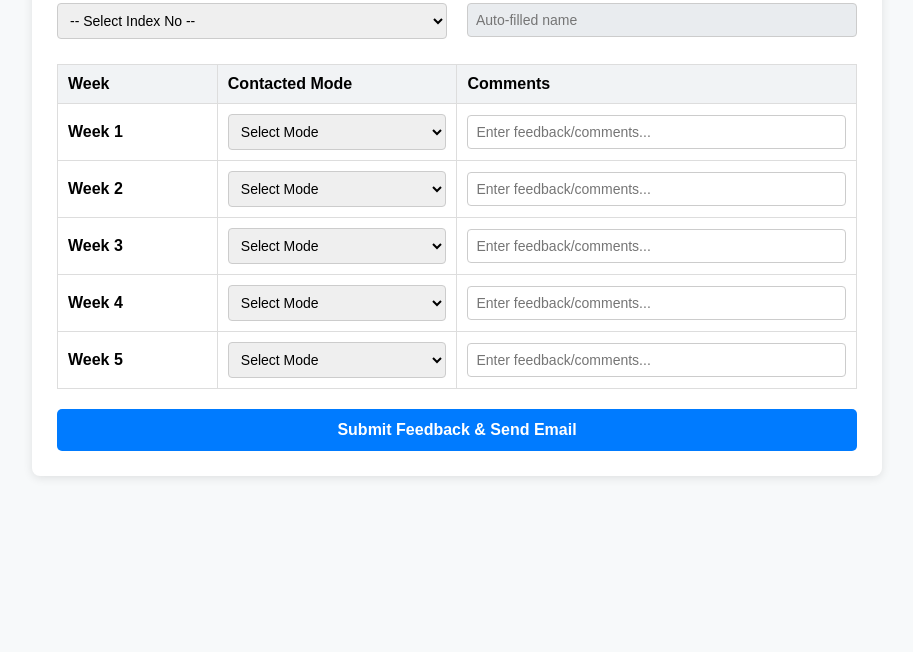
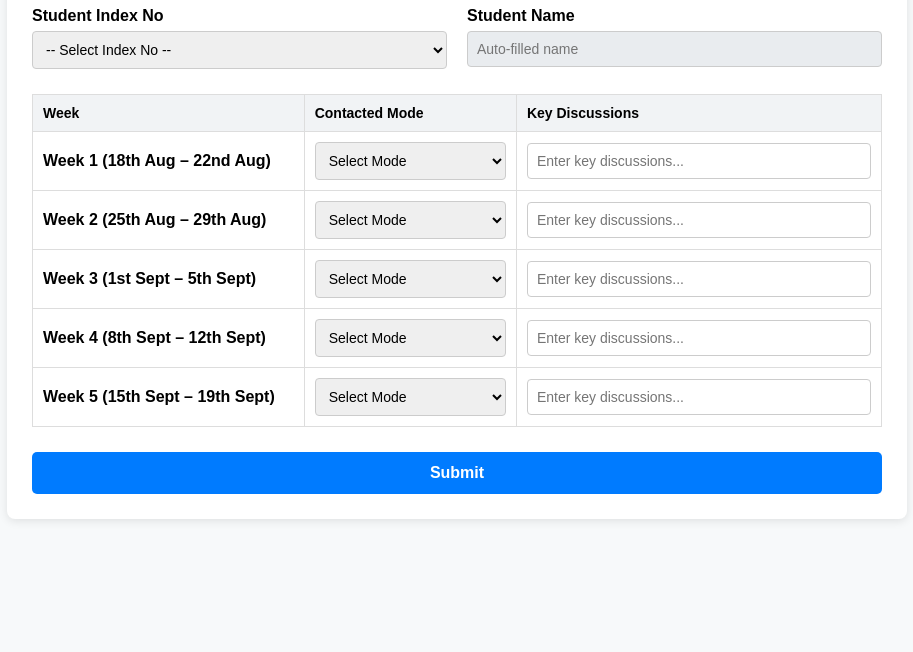
Before and after one commit to Dalpedil/student-feedback-app, a website: page public/index.html in a window 1280 px wide. Shown: the part 148-800 px from the top of the page, without its empty margins (183-1096 px from the left). Drawn offline with Linux system fonts and the light colour scheme.

Commit message:
Update index.html

```diff
--- a/public/index.html
+++ b/public/index.html
@@ -3,34 +3,34 @@
 <head>
   <meta charset="UTF-8">
   <meta name="viewport" content="width=device-width, initial-scale=1.0">
-  <title>Student Weekly Feedback</title>
+  <title>Students Weekly Progress - Key Discussions</title>
   <style>
     body { font-family: Arial, sans-serif; margin: 30px; background: #f7f9fa; }
-    .container { max-width: 800px; margin: auto; background: #fff; padding: 25px; border-radius: 8px; box-shadow: 0 2px 10px rgba(0,0,0,0.1); }
+    .container { max-width: 850px; margin: auto; background: #fff; padding: 25px; border-radius: 8px; box-shadow: 0 2px 10px rgba(0,0,0,0.1); }
     h2 { text-align: center; margin-bottom: 24px; color: #333; }
 
     .top-section { display: flex; gap: 20px; margin-bottom: 25px; }
     .form-group { flex: 1; }
     label { display: block; font-weight: bold; margin-bottom: 6px; }
     input[type="text"], select {
-      width: 100%; padding: 8px; box-sizing: border-box; border: 1px solid #ccc; border-radius: 4px; font-size: 14px;
+      width: 100%; padding: 9px; box-sizing: border-box; border: 1px solid #ccc; border-radius: 4px; font-size: 14px;
     }
     input[readonly] { background-color: #e9ecef; cursor: not-allowed; }
 
     table { width: 100%; border-collapse: collapse; margin-top: 15px; }
     th, td { border: 1px solid #ddd; padding: 10px; text-align: left; }
-    th { background-color: #f1f3f5; }
+    th { background-color: #f1f3f5; font-size: 14px; }
 
-    button {
-      margin-top: 20px; width: 100%; padding: 12px; background: #007bff;
+    .submit-btn {
+      margin-top: 25px; width: 100%; padding: 12px; background: #007bff;
       color: white; border: none; border-radius: 5px; font-size: 16px; cursor: pointer; font-weight: bold;
     }
-    button:hover { background: #0056b3; }
+    .submit-btn:hover { background: #0056b3; }
   </style>
 </head>
 <body>
   <div class="container">
-    <h2>Student Weekly Feedback Form</h2>
+    <h2>Students Weekly Progress<br><span style="font-size: 18px; color: #555; font-weight: normal;">Key Discussions</span></h2>
     <form action="/submit-feedback" method="POST">
 
       <div class="top-section">
@@ -50,16 +50,16 @@
       <table>
         <thead>
           <tr>
-            <th style="width: 20%;">Week</th>
-            <th style="width: 30%;">Contacted Mode</th>
-            <th style="width: 50%;">Comments</th>
+            <th style="width: 32%;">Week</th>
+            <th style="width: 25%;">Contacted Mode</th>
+            <th style="width: 43%;">Key Discussions</th>
           </tr>
         </thead>
         <tbody id="tableBody">
         </tbody>
       </table>
 
-      <button type="submit">Submit Feedback & Send Email</button>
+      <button type="submit" class="submit-btn">Submit</button>
     </form>
   </div>
 
@@ -113,11 +113,12 @@
       "222371A": "Thirimanna N.S."
     };
 
+    // Populate dropdown with index numbers only
     const select = document.getElementById("indexNo");
-    for (const [index, name] of Object.entries(studentData)) {
+    for (const index of Object.keys(studentData)) {
       const opt = document.createElement("option");
       opt.value = index;
-      opt.textContent = `${index} - ${name}`;
+      opt.textContent = index;
       select.appendChild(opt);
     }
 
@@ -126,13 +127,25 @@
       document.getElementById("studentName").value = studentData[selectedIndex] || "";
     }
 
-    const modes = ["Email", "Physical", "WhatsApp", "Message"];
+    const weeksConfig = [
+      { label: "Week 1 (18th Aug – 22nd Aug)" },
+      { label: "Week 2 (25th Aug – 29th Aug)" },
+      { label: "Week 3 (1st Sept – 5th Sept)" },
+      { label: "Week 4 (8th Sept – 12th Sept)" },
+      { label: "Week 5 (15th Sept – 19th Sept)" }
+    ];
+
+    const modes = ["Online", "In-Person", "Not Contacted"];
     const tbody = document.getElementById("tableBody");
 
-    for (let i = 1; i <= 5; i++) {
+    weeksConfig.forEach((week, idx) => {
+      const i = idx + 1;
       const tr = document.createElement("tr");
       tr.innerHTML = `
-        <td><strong>Week ${i}</strong></td>
+        <td>
+          <strong>${week.label}</strong>
+          <input type="hidden" name="weeks[${i}][label]" value="${week.label}">
+        </td>
         <td>
           <select name="weeks[${i}][mode]" required>
             <option value="" disabled selected>Select Mode</option>
@@ -140,11 +153,11 @@
           </select>
         </td>
         <td>
-          <input type="text" name="weeks[${i}][comment]" placeholder="Enter feedback/comments..." required>
+          <input type="text" name="weeks[${i}][comment]" placeholder="Enter key discussions..." required>
         </td>
       `;
       tbody.appendChild(tr);
-    }
+    });
   </script>
 </body>
 </html>
```
